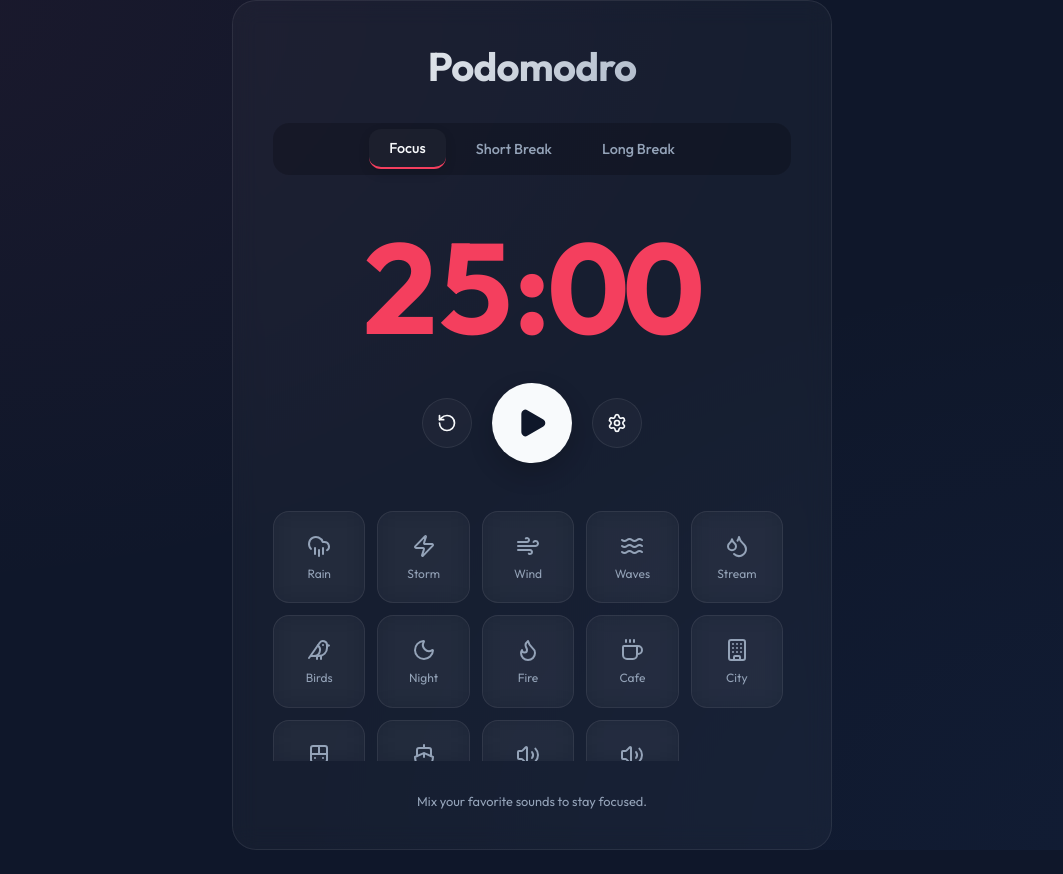
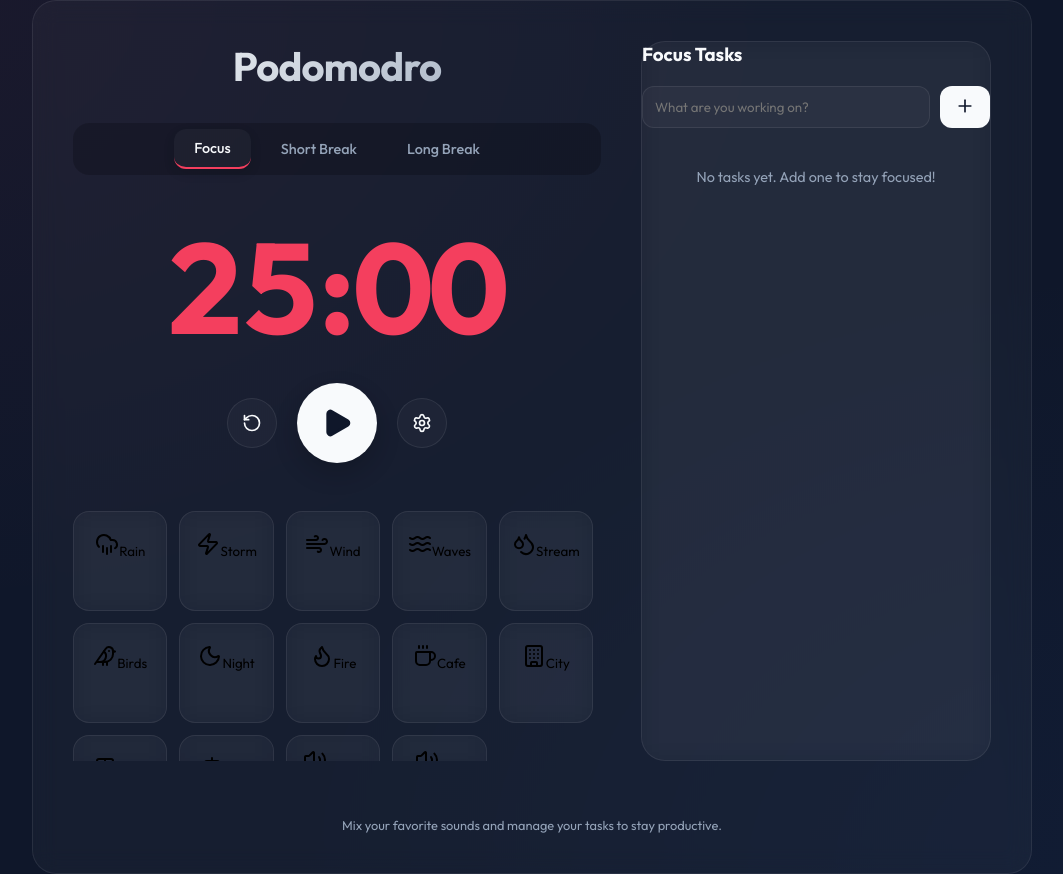
Before and after one commit to haliskoc/blanket_web, a React (Vite) app: page / in a window 1280 px wide. Shown: the whole page, without its empty margins (108-1171 px from the left). Before the commit the page ends 850 px from the top, so only its background shows below. Built offline with nearby package versions, Linux system fonts and the light colour scheme.

Commit message:
Feature: Added individual volume mixer and Todo List with persistence

```diff
--- a/src/App.jsx
+++ b/src/App.jsx
@@ -3,7 +3,8 @@ import {
   Play, Pause, RotateCcw, Settings, X,
   CloudRain, TreePine, Coffee, Wind,
   Bird, Ship, Building, Flame, Zap,
-  Droplets, Moon, Train, Waves, Volume2
+  Droplets, Moon, Train, Waves, Volume2,
+  Plus, Check, Trash2
 } from 'lucide-react';
 import { Howl } from 'howler';
 import { motion, AnimatePresence } from 'framer-motion';
@@ -30,8 +31,8 @@ const SOUNDS = [
   { id: 'city', label: 'City', icon: <Building />, filename: 'city.ogg' },
   { id: 'train', label: 'Train', icon: <Train />, filename: 'train.ogg' },
   { id: 'boat', label: 'Boat', icon: <Ship />, filename: 'boat.ogg' },
-  { id: 'white-noise', label: 'White', icon: <Volume2 />, filename: 'white-noise.ogg' },
-  { id: 'pink-noise', label: 'Pink', icon: <Volume2 />, filename: 'pink-noise.ogg' },
+  { id: 'white-noise', label: 'White noise', icon: <Volume2 />, filename: 'white-noise.ogg' },
+  { id: 'pink-noise', label: 'Pink noise', icon: <Volume2 />, filename: 'pink-noise.ogg' },
 ];
 
 const THEMES = [
@@ -49,9 +50,23 @@ function App() {
   const [timeLeft, setTimeLeft] = useState(MODES.FOCUS.minutes * 60);
   const [isActive, setIsActive] = useState(false);
   const [activeSounds, setActiveSounds] = useState({});
+  const [soundVolumes, setSoundVolumes] = useState(
+    SOUNDS.reduce((acc, s) => ({ ...acc, [s.id]: 0.5 }), {})
+  );
   const [isSettingsOpen, setIsSettingsOpen] = useState(false);
   const [currentTheme, setCurrentTheme] = useState('default');
+  const [todos, setTodos] = useState(() => {
+    const saved = localStorage.getItem('podomodro-todos');
+    return saved ? JSON.parse(saved) : [];
+  });
+  const [todoInput, setTodoInput] = useState('');
+
   const soundInstances = useRef({});
+
+  // Sync todos to localStorage
+  useEffect(() => {
+    localStorage.setItem('podomodro-todos', JSON.stringify(todos));
+  }, [todos]);
 
   // Sync theme with body class
   useEffect(() => {
@@ -102,7 +117,7 @@ function App() {
         soundInstances.current[soundId] = new Howl({
           src: [url],
           loop: true,
-          volume: 0.5,
+          volume: soundVolumes[soundId],
           format: ['ogg']
         });
       }
@@ -111,9 +126,32 @@ function App() {
     }
   };
 
+  const updateVolume = (soundId, volume) => {
+    setSoundVolumes(prev => ({ ...prev, [soundId]: volume }));
+    if (soundInstances.current[soundId]) {
+      soundInstances.current[soundId].volume(volume);
+    }
+  };
+
+  const addTodo = (e) => {
+    e.preventDefault();
+    if (!todoInput.trim()) return;
+    setTodos([{ id: Date.now(), text: todoInput, completed: false }, ...todos]);
+    setTodoInput('');
+  };
+
+  const toggleTodo = (id) => {
+    setTodos(todos.map(t => t.id === id ? { ...t, completed: !t.completed } : t));
+  };
+
+  const deleteTodo = (id) => {
+    setTodos(todos.filter(t => t.id !== id));
+  };
+
   return (
     <>
       <div className={`container glass ${isActive ? 'is-running' : ''}`}>
+        <div className="main-panel">
           <h1>Podomodro</h1>
 
           <div className="mode-switcher">
@@ -147,19 +185,80 @@ function App() {
 
           <div className="sound-grid">
             {SOUNDS.map((sound) => (
-            <button
+              <div
                 key={sound.id}
                 className={`sound-card glass ${activeSounds[sound.id] ? 'active' : ''}`}
-              onClick={() => toggleSound(sound.id, sound.filename)}
               >
+                <button onClick={() => toggleSound(sound.id, sound.filename)}>
                   {sound.icon}
                   <span>{sound.label}</span>
                 </button>
+                <div className="volume-slider-container">
+                  <input
+                    type="range"
+                    min="0"
+                    max="1"
+                    step="0.01"
+                    value={soundVolumes[sound.id]}
+                    onChange={(e) => updateVolume(sound.id, parseFloat(e.target.value))}
+                    className="volume-slider"
+                  />
+                </div>
+              </div>
             ))}
           </div>
+        </div>
 
-        <p style={{ marginTop: '2rem', fontSize: '0.8rem', color: 'var(--text-secondary)' }}>
-          Mix your favorite sounds to stay focused.
+        <div className="todo-section glass">
+          <div className="todo-header">
+            <h3>Focus Tasks</h3>
+          </div>
+
+          <form onSubmit={addTodo} className="todo-input-group">
+            <input
+              type="text"
+              className="todo-input"
+              placeholder="What are you working on?"
+              value={todoInput}
+              onChange={(e) => setTodoInput(e.target.value)}
+            />
+            <button type="submit" className="add-todo-btn">
+              <Plus size={20} />
+            </button>
+          </form>
+
+          <div className="todo-list">
+            <AnimatePresence initial={false}>
+              {todos.map(todo => (
+                <motion.div
+                  key={todo.id}
+                  className={`todo-item ${todo.completed ? 'completed' : ''}`}
+                  initial={{ opacity: 0, y: 10 }}
+                  animate={{ opacity: 1, y: 0 }}
+                  exit={{ opacity: 0, scale: 0.95 }}
+                >
+                  <div className="todo-content" onClick={() => toggleTodo(todo.id)}>
+                    <div className={`todo-checkbox ${todo.completed ? 'checked' : ''}`}>
+                      {todo.completed && <Check size={14} color="white" />}
+                    </div>
+                    <span>{todo.text}</span>
+                  </div>
+                  <button className="delete-todo" onClick={() => deleteTodo(todo.id)}>
+                    <Trash2 size={16} />
+                  </button>
+                </motion.div>
+              ))}
+            </AnimatePresence>
+            {todos.length === 0 && (
+              <p style={{ textAlign: 'center', color: 'var(--text-secondary)', marginTop: '20px', fontSize: '0.9rem' }}>
+                No tasks yet. Add one to stay focused!
+              </p>
+            )}
+          </div>
+        </div>
+
+        <p style={{ gridColumn: '1 / -1', marginTop: '1rem', fontSize: '0.8rem', color: 'var(--text-secondary)' }}>
+          Mix your favorite sounds and manage your tasks to stay productive.
         </p>
       </div>
 
@@ -201,13 +300,6 @@ function App() {
                 </div>
               </div>
 
-              <div>
-                <p style={{ marginBottom: '1rem', color: 'var(--text-secondary)', fontSize: '0.9rem' }}>About Podomodro</p>
-                <p style={{ fontSize: '0.8rem', color: 'var(--text-secondary)', lineHeight: '1.6' }}>
-                  A premium pomodoro timer with integrated ambient sounds from the Blanket project.
-                </p>
-              </div>
-
               <button className="close-btn" onClick={() => setIsSettingsOpen(false)}>
                 Done
               </button>
--- a/src/index.css
+++ b/src/index.css
@@ -112,11 +112,22 @@ body.theme-geometry {
 
 .container {
   width: 95%;
-  max-width: 600px;
+  max-width: 1000px;
   padding: 40px;
   text-align: center;
   position: relative;
   z-index: 1;
+  display: grid;
+  grid-template-columns: 1fr 350px;
+  gap: 40px;
+  align-items: start;
+}
+
+@media (max-width: 900px) {
+  .container {
+    grid-template-columns: 1fr;
+    max-width: 600px;
+  }
 }
 
 h1 {
@@ -232,7 +243,9 @@ button {
 }
 
 .sound-card {
-  aspect-ratio: 1;
+  aspect-ratio: auto;
+  min-height: 100px;
+  padding: 12px 8px;
   border-radius: 16px;
   display: flex;
   flex-direction: column;
@@ -242,6 +255,139 @@ button {
   font-size: 0.75rem;
   color: var(--text-secondary);
   transition: all 0.3s ease;
+  position: relative;
+}
+
+.volume-slider-container {
+  width: 100%;
+  padding: 0 10px;
+  margin-top: 8px;
+  opacity: 0;
+  transition: opacity 0.3s ease;
+}
+
+.sound-card.active .volume-slider-container {
+  opacity: 1;
+}
+
+.volume-slider {
+  width: 100%;
+  height: 4px;
+  -webkit-appearance: none;
+  background: var(--glass-border);
+  border-radius: 2px;
+  outline: none;
+}
+
+.volume-slider::-webkit-slider-thumb {
+  -webkit-appearance: none;
+  width: 12px;
+  height: 12px;
+  background: var(--text-primary);
+  border-radius: 50%;
+  cursor: pointer;
+}
+
+/* Todo List Styles */
+.todo-section {
+  text-align: left;
+  display: flex;
+  flex-direction: column;
+  gap: 20px;
+  height: 100%;
+}
+
+.todo-header {
+  display: flex;
+  justify-content: space-between;
+  align-items: center;
+}
+
+.todo-input-group {
+  display: flex;
+  gap: 10px;
+}
+
+.todo-input {
+  flex: 1;
+  background: var(--glass-bg);
+  border: 1px solid var(--glass-border);
+  border-radius: 12px;
+  padding: 12px;
+  color: var(--text-primary);
+  font-family: inherit;
+  outline: none;
+}
+
+.add-todo-btn {
+  background: var(--text-primary);
+  color: var(--bg-primary);
+  padding: 0 15px;
+  border-radius: 12px;
+  font-weight: 600;
+}
+
+.todo-list {
+  display: flex;
+  flex-direction: column;
+  gap: 10px;
+  max-height: 400px;
+  overflow-y: auto;
+}
+
+.todo-item {
+  display: flex;
+  justify-content: space-between;
+  align-items: center;
+  padding: 12px;
+  background: var(--glass-bg);
+  border-radius: 12px;
+  border: 1px solid var(--glass-border);
+  transition: all 0.2s ease;
+}
+
+.todo-item:hover {
+  background: rgba(255, 255, 255, 0.05);
+}
+
+.todo-item.completed {
+  opacity: 0.5;
+}
+
+.todo-item.completed span {
+  text-decoration: line-through;
+}
+
+.todo-content {
+  display: flex;
+  align-items: center;
+  gap: 12px;
+  flex: 1;
+}
+
+.todo-checkbox {
+  width: 20px;
+  height: 20px;
+  border-radius: 6px;
+  border: 2px solid var(--glass-border);
+  display: flex;
+  justify-content: center;
+  align-items: center;
+  cursor: pointer;
+}
+
+.todo-checkbox.checked {
+  background: var(--accent-break);
+  border-color: var(--accent-break);
+}
+
+.delete-todo {
+  color: var(--text-secondary);
+  padding: 5px;
+}
+
+.delete-todo:hover {
+  color: var(--accent-focus);
 }
 
 .sound-card.active {
```
Lines whose indentation alone changed are shown as unchanged.
